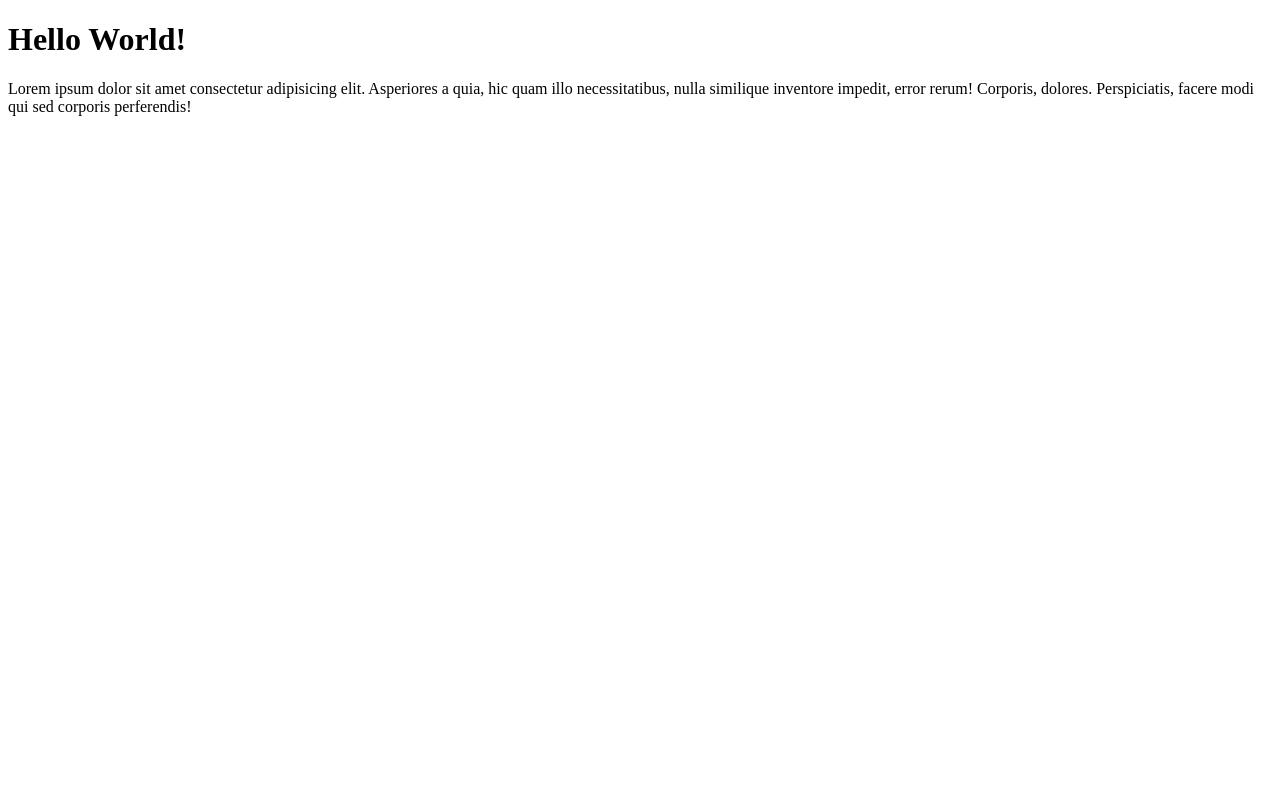
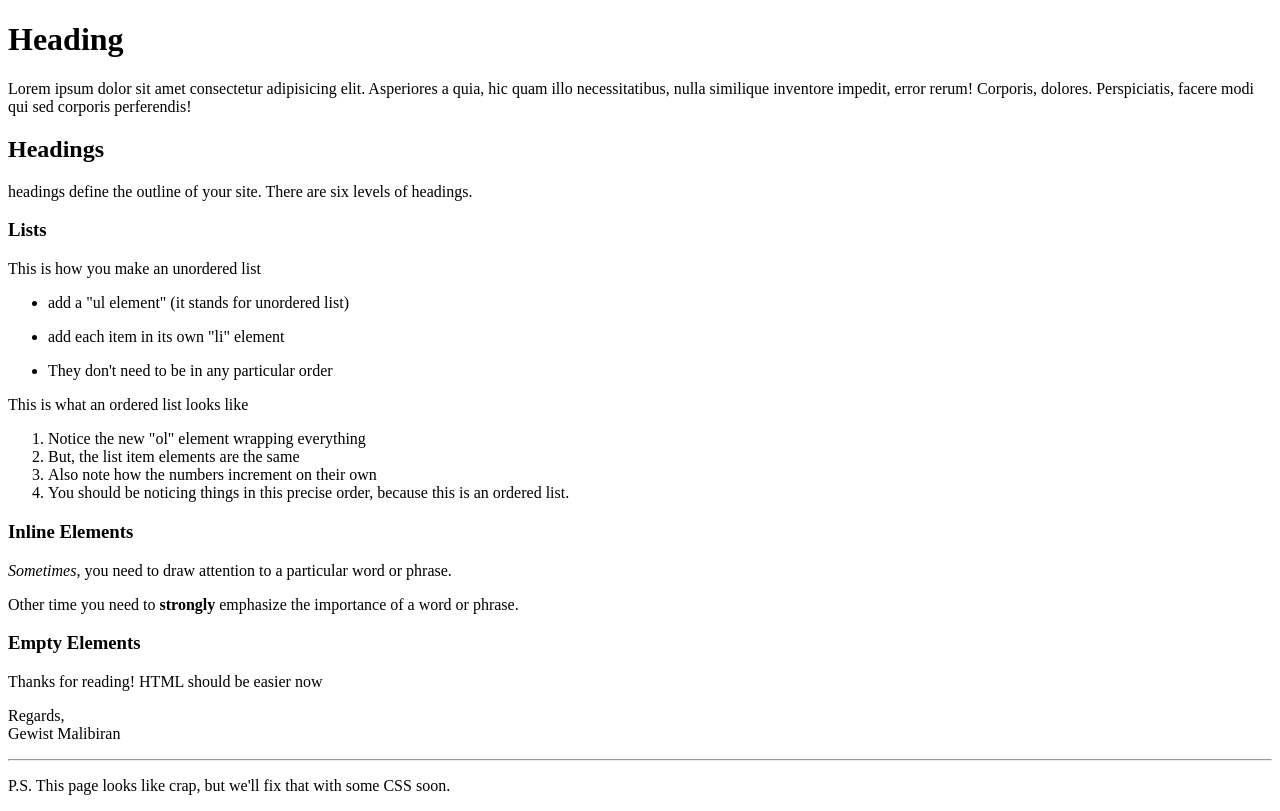
Before and after one commit to Gewist120109/wd82p, a plain HTML site: page index.html in a window 1280 px wide. Drawn offline with Linux system fonts and the light colour scheme.

Commit message:
Update index.html putting additional contents

```diff
--- a/index.html
+++ b/index.html
@@ -6,8 +6,51 @@
     </head>
 
     <body>
-        <!--Content goes here-->
-        <h1>Hello World!</h1>
+        <!--Headings and paragraphs-->
+        <h1>Heading</h1>
         <p>Lorem ipsum dolor sit amet consectetur adipisicing elit. Asperiores a quia, hic quam illo necessitatibus, nulla similique inventore impedit, error rerum! Corporis, dolores. Perspiciatis, facere modi qui sed corporis perferendis!</p>
+
+        <h2>Headings</h2>
+        <p>headings define the outline of your site.
+            There are six levels of headings.
+        </p>
+
+        <!--Unordered list-->
+        <h3>Lists</h3>
+        <p>This is how you make an unordered list</p>
+        <ul>
+            <li>
+                <p>add a "ul element" (it stands for unordered list)</p>
+            </li>
+            <li>
+                <p>add each item in its own "li" element</p>
+            </li>
+            <li>
+                <p>They don't need to be in any particular order</p>
+            </li>
+        </ul>
+
+        <!--Ordered List-->
+        <p>This is what an ordered list looks like</p>
+        <ol>
+            <li>Notice the new "ol" element wrapping everything</li>
+            <li>But, the list item elements are the same</li>
+            <li>Also note how the numbers increment on their own</li>
+            <li>You should be noticing things in this precise order, because this is an ordered list.</li>
+        </ol>
+
+        <h3>Inline Elements</h3>
+        <p>
+            <em>Sometimes</em>, you need to draw attention to a particular word or phrase.
+        </p>
+        <p>Other time you need to <strong>strongly</strong> emphasize the importance of a word or phrase.</p>
+
+        <h3>Empty Elements</h3>
+        <p>Thanks for reading! HTML should be easier now</p>
+        <p>Regards, <br/>
+            Gewist Malibiran
+        </p>
+        <hr/>
+        <p>P.S. This page looks like crap, but we'll fix that with some CSS soon.</p>
     </body>
 </html>
```
